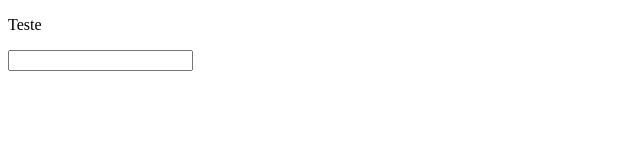
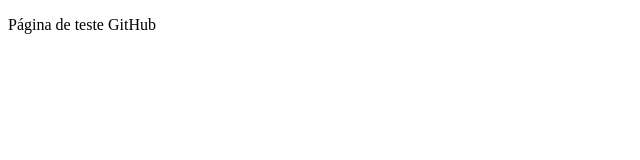
Before and after one commit to tigosc/tigosc.github.io, a plain HTML site: page index.html in a window 1280 px wide. Shown: the whole page, without its empty margins (0-640 px from the left). Drawn offline with Linux system fonts and the light colour scheme.

Commit message:
update index

```diff
--- a/index.html
+++ b/index.html
@@ -8,8 +8,7 @@
   </head>
   <body>
     <div class="container">
-      <p>Teste</p>
-      <input type="text" readonly />
+      <p>Página de teste GitHub</p>
     </div>
   </body>
 </html>
```
